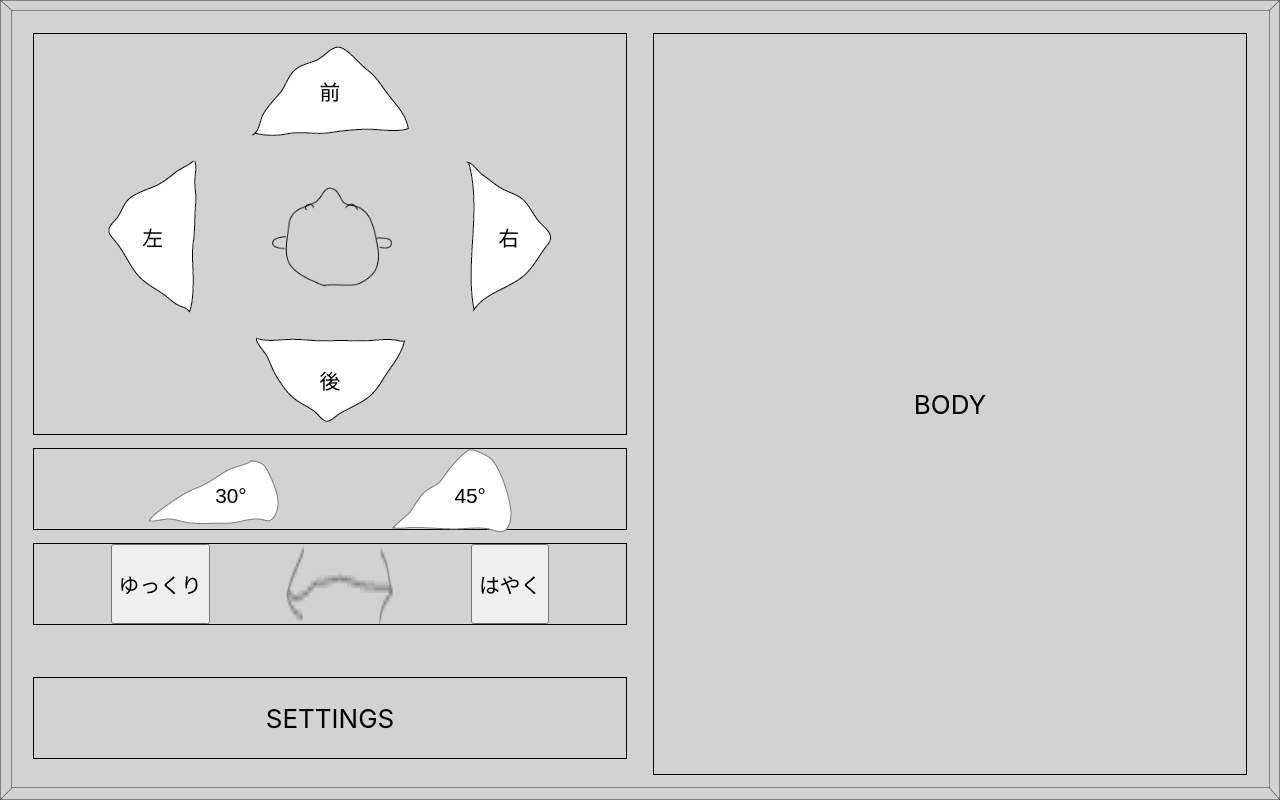
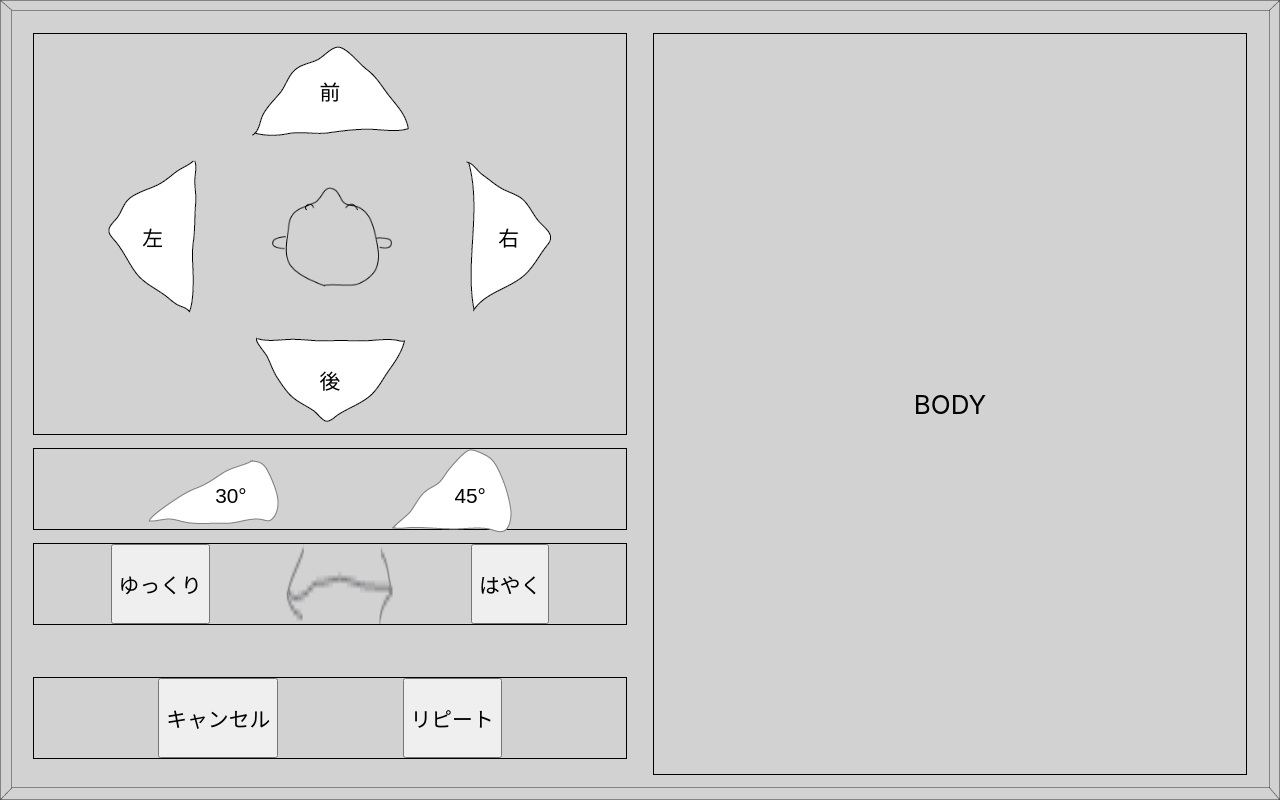
Before and after one commit to specialgee/norimono, a React (Create React App) app: page / in a window 1280 px wide. Built offline with nearby package versions, Linux system fonts and the light colour scheme.

Commit message:
updated Settings component

```diff
--- a/src/components/Settings.jsx
+++ b/src/components/Settings.jsx
@@ -1,4 +1,7 @@
 import React, { Component } from 'react';
+import {Container, Row} from 'react-bootstrap'
+import audioCancel from '../assets/audio/settings/キャンセル.wav'
+import audioRepeat from '../assets/audio/settings/リピート.wav'
 
 class Settings extends Component {
     constructor(props) {
@@ -7,6 +10,8 @@ class Settings extends Component {
         this.state = {
 
         }
+
+        this.onButtonClick = this.onButtonClick.bind(this);
     }
 
     componentDidMount() {
@@ -17,10 +22,31 @@ class Settings extends Component {
 
     }
 
+    onButtonClick(e) {
+        e.target.children[0].play();
+    }
+
     render() {
         return (
             <div className="settings">
-                <p>SETTINGS</p>
+                <Container>
+                    <Row>
+                        <button className="settings-cancel" onClick={this.onButtonClick}>
+                            キャンセル
+                            <audio className="button-audio">
+                                <source src={audioCancel} type="audio/wav" />
+                                Your browser does not support the audio element.
+                            </audio>
+                        </button>
+                        <button className="settings-repeat" onClick={this.onButtonClick}>
+                            リピート
+                            <audio className="button-audio">
+                                <source src={audioRepeat} type="audio/wav" />
+                                Your browser does not support the audio element.
+                            </audio>
+                        </button>
+                    </Row>
+                </Container>
             </div>
         )
     }
```
